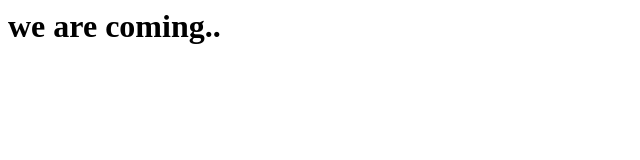
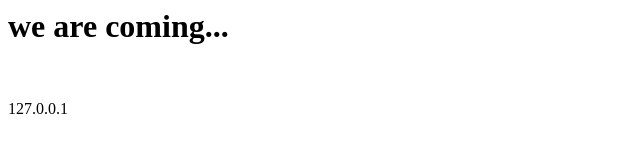
Before and after one commit to darknet-dargon/darknet-dargon.github.io, a plain HTML site: page index.html in a window 1280 px wide. Shown: the full height of the page, 0-640 px from the left. Drawn offline with Linux system fonts and the light colour scheme.

Commit message:
Update index.html

```diff
--- a/index.html
+++ b/index.html
@@ -1 +1 @@
-<h1>we are coming..</h1>
+<h1>we are coming...</h1><br><p>127.0.0.1</p>
```
